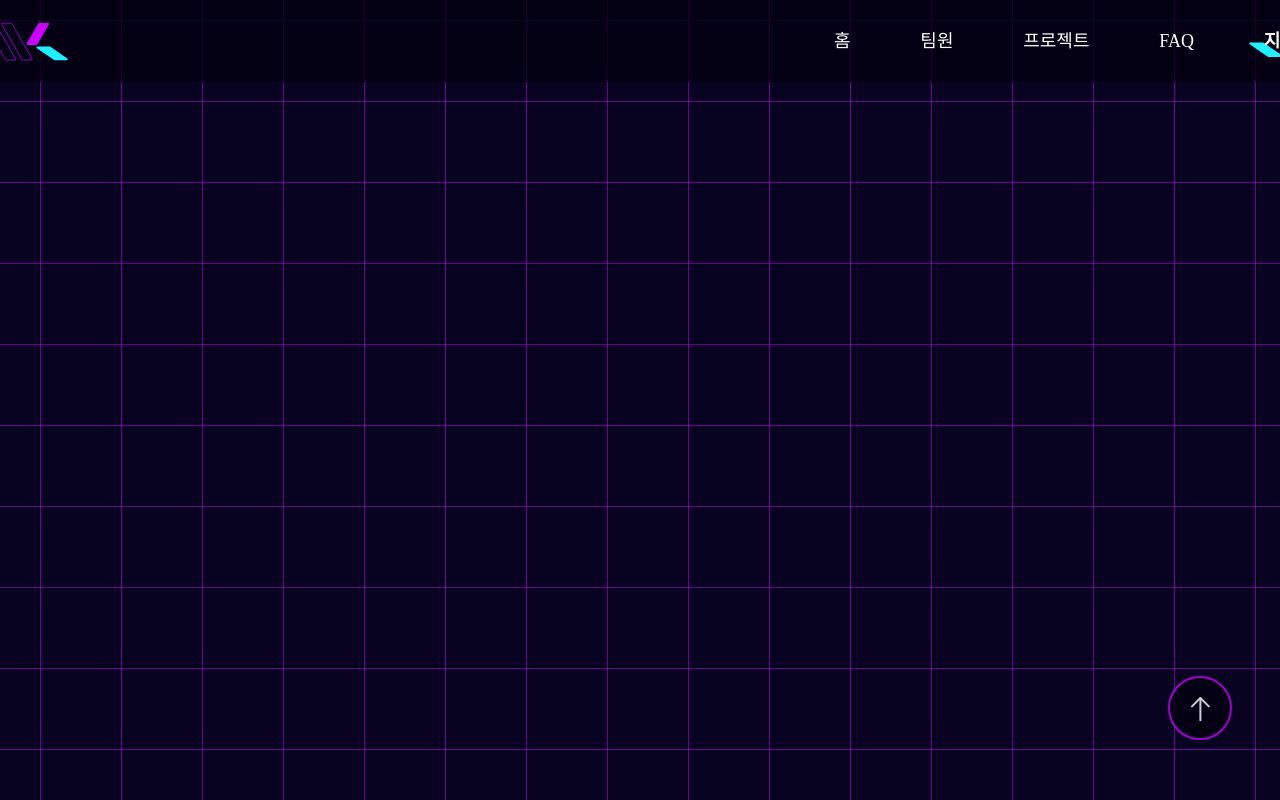
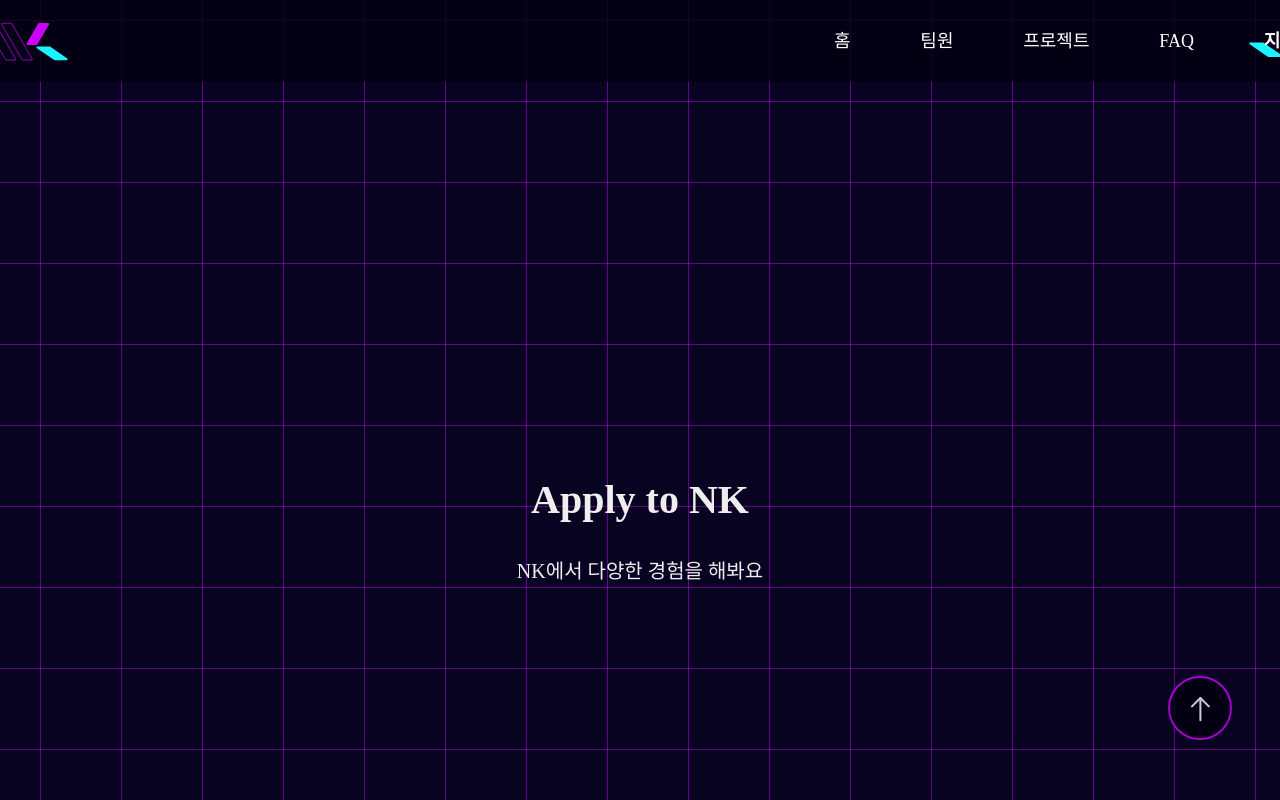
Before and after one commit to team-nk/nk-site-frontend, a React (Create React App) app: page /apply in a window 1280 px wide. Shown: the top 800 px of the page. Built offline with nearby package versions, Linux system fonts and the light colour scheme; a web font is replaced by a local one.

Commit message:
UPDATE: apply 기본 세팅

```diff
--- /dev/null
+++ b/src/components/apply/index.tsx
@@ -0,0 +1,50 @@
+import styled from "styled-components";
+
+function NewApply() {
+  return (
+    <TotalWrapper>
+      <TextContainer>
+        <h1>Apply to NK</h1>
+        <p>NK에서 다양한 경험을 해봐요</p>
+      </TextContainer>
+    </TotalWrapper>
+  );
+}
+
+export default NewApply;
+
+const TotalWrapper = styled.div`
+  position: relative;
+  z-index: 1;
+  width: 100%;
+  height: 1000px;
+  display: flex;
+  justify-content: center;
+  align-items: center;
+`;
+
+const TextContainer = styled.div`
+  width: 100%;
+  display: flex;
+  flex-direction: column;
+  justify-content: center;
+  align-items: center;
+
+  > h1 {
+    margin-top: 60px;
+    font-style: normal;
+    font-weight: 600;
+    font-size: 40px;
+    color: ${({ theme }) => theme.colors.grayscale.gray20};
+    text-align: center;
+  }
+
+  > p {
+    font-style: normal;
+    margin-top: 32px;
+    font-weight: 400;
+    font-size: 20px;
+    color: ${({ theme }) => theme.colors.grayscale.gray20};
+    text-align: center;
+  }
+`;
--- a/src/route.tsx
+++ b/src/route.tsx
@@ -10,6 +10,7 @@ import More from "./components/main/more";
 import Footer from "./components/footer";
 import MainPage from "./components/main";
 import ToTop from "./components/objects/totop";
+import NewApply from "./components/apply/index";
 
 function MainRouter() {
   return (
@@ -27,6 +28,7 @@ function MainRouter() {
                 </>
               }
             />
+            <Route path="/apply" element={<NewApply />} />
           </Routes>
           <ToTop />
         </Wrapper>
```
Also changed, not shown: 1 other file (tests, documents, lock files or other folders).
